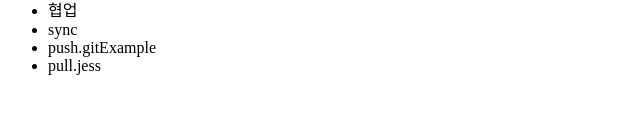
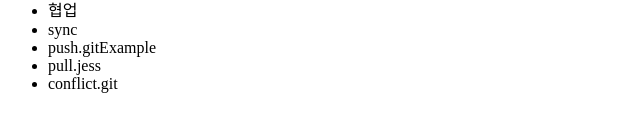
Before and after one commit to jesswhelming/opentutorials_git_egoing, a plain HTML site: page index.html in a window 1280 px wide. Shown: the part 299-430 px from the top of the page, 0-640 px from the left. Drawn offline with Linux system fonts and the light colour scheme.

Commit message:
add conflict

```diff
--- a/index.html
+++ b/index.html
@@ -23,6 +23,7 @@
       <li>sync</li>
       <li>push.gitExample</li>
       <li>pull.jess</li>
+      <li>conflict.git</li>
     </ul>
   </body>
 </html>
```
